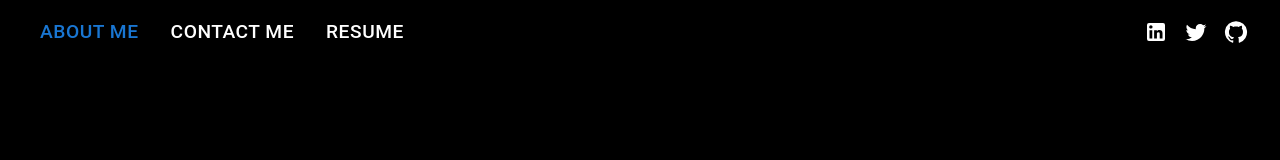
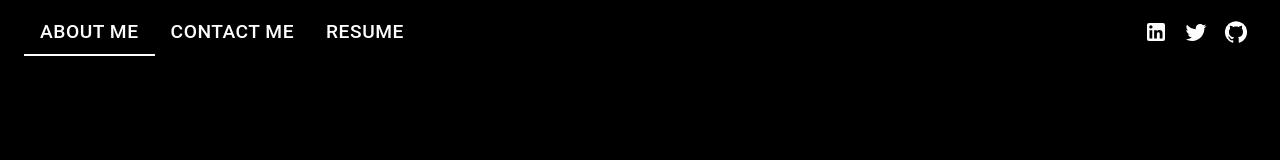
Before and after one commit to Nivix047/nivix047.github.io, a React (Create React App) app: page / in a window 1280 px wide. Shown: the top 160 px of the page. Built offline with nearby package versions, Linux system fonts and the light colour scheme.

Commit message:
Added onSelect style effect

```diff
--- a/src/components/Navbar/index.js
+++ b/src/components/Navbar/index.js
@@ -117,15 +117,15 @@ const Navbar = () => {
         {!isMobile && (
           <Tabs
             value={value}
-            onChange={handleChange}
+            onChange={(e, newValue) => setValue(newValue)}
             aria-label="basic tabs example"
-            TabIndicatorProps={{ style: { display: "none" } }}
+            TabIndicatorProps={{ style: { backgroundColor: "white" } }}
             sx={{
               ".MuiTab-root": {
                 fontSize: "1.2rem",
                 textTransform: "uppercase",
                 color: "white",
-                "&:hover": { textDecoration: "underline" },
+                "&.Mui-selected": { color: "white" },
               },
             }}
           >
```
